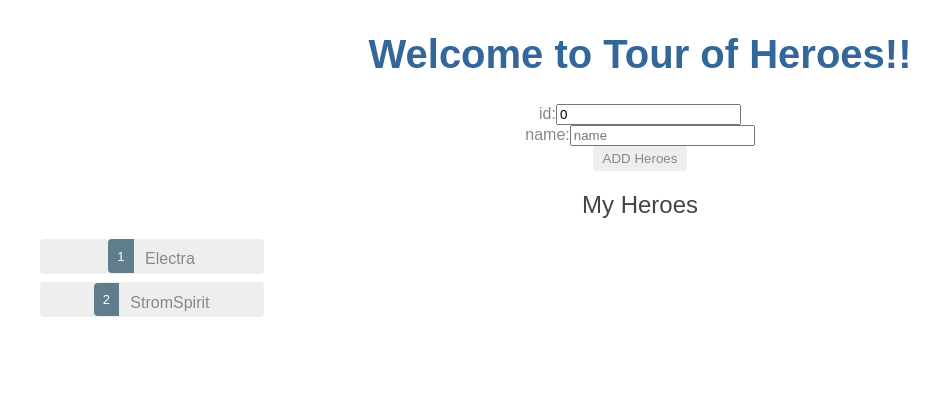
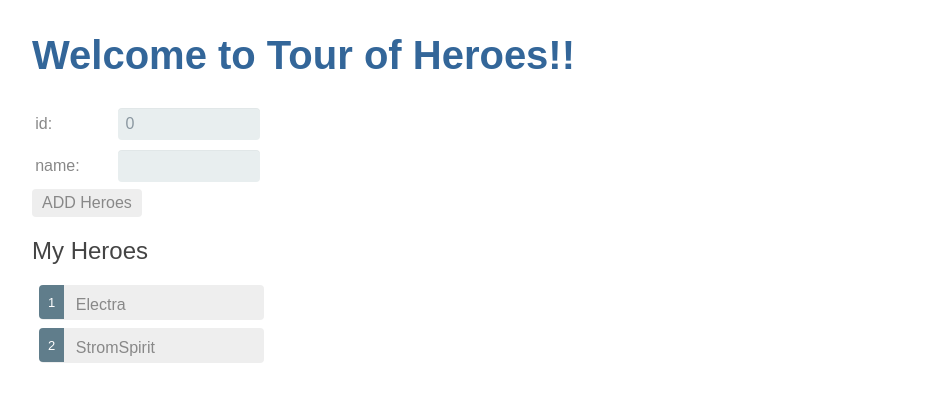
Before and after one commit to John-Dormevil/testAngular, an Angular app: page / in a window 1280 px wide. Shown: the top 402 px of the page, without its empty margins (0-939 px from the left). Built offline with nearby package versions, Linux system fonts and the light colour scheme.

Commit message:
styling a little bit

```diff
--- a/src/app/css/app.component.css
+++ b/src/app/css/app.component.css
@@ -8,6 +8,48 @@
     list-style-type: none;
     padding: 0;
     width: 15em;
+}
+
+input {
+    background: rgba(255, 255, 255, .1);
+    border: none;
+    border-radius: 4px;
+    font-size: 16px;
+    padding: 7px;
+    width: 8em;
+    background-color: #e8eeef;
+    color: #8a97a0;
+    box-shadow: 0 1px 0 rgba(0, 0, 0, 0.03) inset;
+    font-family: Arial, Helvetica, sans-serif;
+}
+
+.input-style {
+    background: rgba(255, 255, 255, .1);
+    border: none;
+    border-radius: 4px;
+    font-size: 16px;
+    padding: 7px;
+    width: 8em;
+    background-color: #e8eeef;
+    color: #8a97a0;
+    box-shadow: 0 1px 0 rgba(0, 0, 0, 0.03) inset;
+    margin-left: .2em;
+}
+
+label {
+    width: 80px;
+    flex-basis: 80px;
+    align-self: center;
+}
+
+.form-field {
+    display: flex;
+    flex-wrap: wrap;
+}
+
+.form-field,
+input {
+    margin: .2em;
 }
 
 .heroes li {
--- a/src/app/view/app.component.html
+++ b/src/app/view/app.component.html
@@ -1,15 +1,15 @@
 <!--The content below is only a placeholder and can be replaced.-->
-<div style="text-align:center">
+<div>
     <h1>
         Welcome to {{getTitle()}}!!
     </h1>
-    <div>
+    <div class="form-field">
         <label>id:</label>
-        <input [(ngModel)]="getNewHero().id" placeholder="id" value=''>
+        <input [(ngModel)]="getNewHero().id" value=''>
     </div>
-    <div>
+    <div class="form-field">
         <label>name:</label>
-        <input [(ngModel)]="getNewHero().name" placeholder="name">
+        <input [(ngModel)]="getNewHero().name">
     </div>
     <button type="button" (click)="addHero()">ADD Heroes</button>
     <h2>My Heroes</h2>
@@ -19,9 +19,9 @@
         </li>
     </ul>
     <div *ngIf="getSelectedHero()">
-        <h2> {{getSelectedHero().getName()}} details!</h2>
-        <div><label>id: </label>{{getSelectedHero().getId()}}</div>
-        <div>
+        <h2> Detail </h2>
+        <div class="form-field"><label>id: </label> <span class="input-style"> {{getSelectedHero().getId()}} </span></div>
+        <div class="form-field">
             <label>name:</label>
             <input [(ngModel)]="getSelectedHero().name" placeholder="name">
         </div>
--- a/src/index.html
+++ b/src/index.html
@@ -1,14 +1,17 @@
 <!doctype html>
-<html lang="en">
+<html lang="fr">
+
 <head>
-  <meta charset="utf-8">
-  <title>TutoOneAngular</title>
-  <base href="/">
+    <meta charset="utf-8">
+    <title>TutoOneAngular</title>
+    <base href="/">
+    <meta name="viewport" content="width=device-width, initial-scale=1">
+    <link rel="icon" type="image/x-icon" href="favicon.ico">
+    <link rel="stylesheet" href="https://cdnjs.cloudflare.com/ajax/libs/normalize/7.0.0/normalize.min.css" />
+</head>
 
-  <meta name="viewport" content="width=device-width, initial-scale=1">
-  <link rel="icon" type="image/x-icon" href="favicon.ico">
-</head>
 <body>
-  <app-root></app-root>
+    <app-root>Loading ...</app-root>
 </body>
+
 </html>
```
